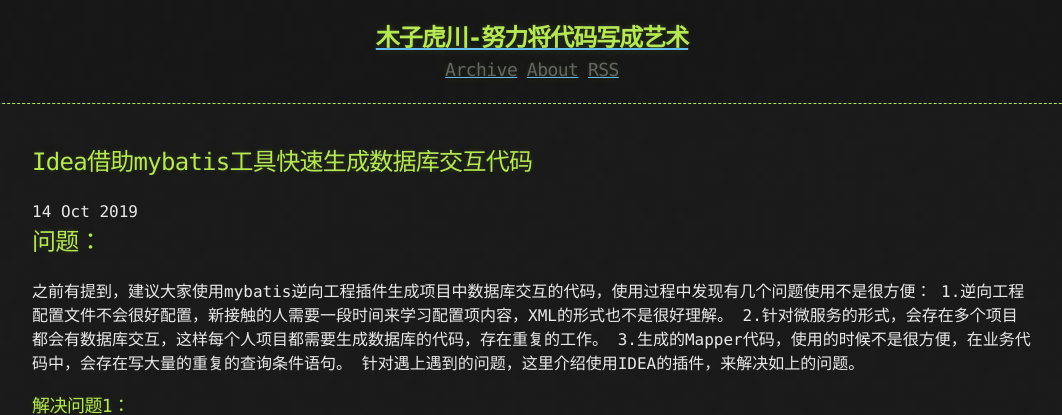
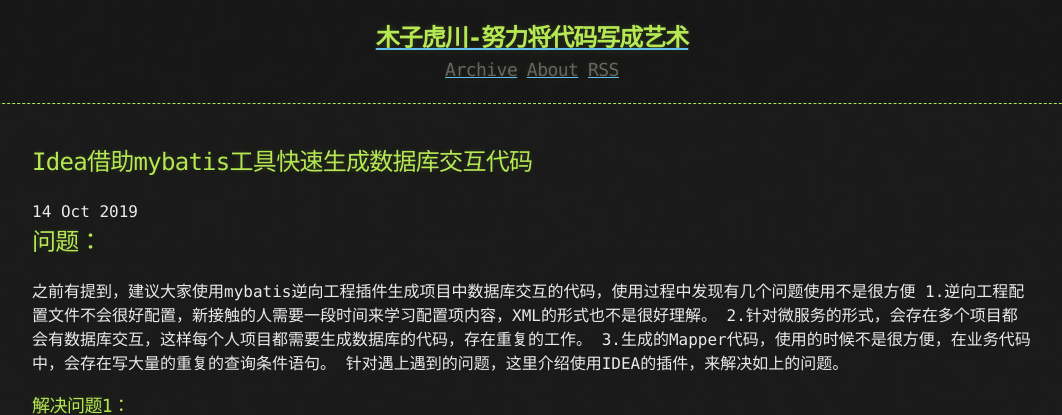
Before and after one commit to panderandstrawberry/panderandstrawberry.github.io, a Jekyll site: the page built from _posts/2019-10-14-idea借助mybatis工具快速生成数据库交互代码.md, in a window 1280 px wide and 900 px high, cut to the strip 0-415 px from the top of the window. Shown: the whole strip, without its empty margins (108-1170 px from the left). Built offline with Jekyll 4.4.1, drawn with Linux system fonts in a browser that asks for light colours.

```diff
--- a/_posts/2019-10-14-idea借助mybatis工具快速生成数据库交互代码.md
+++ b/_posts/2019-10-14-idea借助mybatis工具快速生成数据库交互代码.md
@@ -1,5 +1,5 @@
 ## 问题：
-之前有提到，建议大家使用mybatis逆向工程插件生成项目中数据库交互的代码，使用过程中发现有几个问题使用不是很方便：
+之前有提到，建议大家使用mybatis逆向工程插件生成项目中数据库交互的代码，使用过程中发现有几个问题使用不是很方便
 1.逆向工程配置文件不会很好配置，新接触的人需要一段时间来学习配置项内容，XML的形式也不是很好理解。
 2.针对微服务的形式，会存在多个项目都会有数据库交互，这样每个人项目都需要生成数据库的代码，存在重复的工作。
 3.生成的Mapper代码，使用的时候不是很方便，在业务代码中，会存在写大量的重复的查询条件语句。
```
